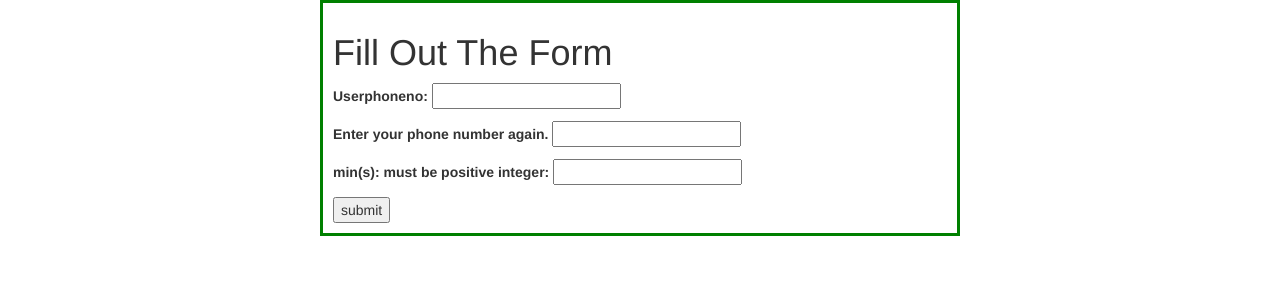
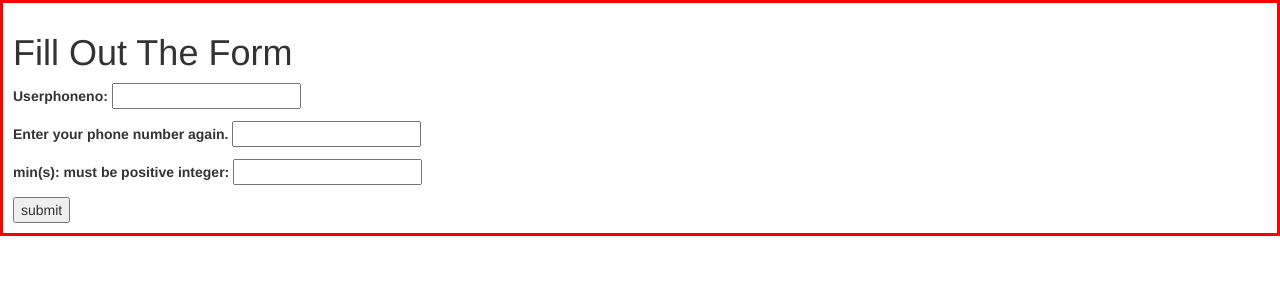
Before and after one commit to Pakshing/Django-PartyFree-BlogPost, a Django app: page / in a window 1280 px wide. Shown: the top 300 px of the page. Run offline with Django 3.2, Linux system fonts and the light colour scheme; parts of the project's set-up code (start-up, migrations or seed data) failed here and were passed over; some libraries are stand-ins or nearby versions.

Commit message:
adding css styling

```diff
--- a/APP_01_PartyFree/tasks.py
+++ b/APP_01_PartyFree/tasks.py
@@ -5,6 +5,10 @@ from twilio.twiml.voice_response import Play, VoiceResponse
 
 #account_sid = ''
 #auth_token = ''
+
+account_sid = 'AC94a0517d20fc9a6ad2eee9d5423791b7'
+auth_token = '7b740f75b97c300dea9d119c93b8f252'
+
 
 client = Client(account_sid, auth_token)
 CallFrom = "+19167961080"
--- a/APP_01_PartyFree/templates/PartyFree/index.html
+++ b/APP_01_PartyFree/templates/PartyFree/index.html
@@ -1,11 +1,12 @@
 <!DOCTYPE html>
 {% load static %}
+
 <html lang="en" dir="ltr">
   <head>
     <meta charset="utf-8">
     <title>CALL</title>
     <link rel="stylesheet" href="https://maxcdn.bootstrapcdn.com/bootstrap/3.3.7/css/bootstrap.min.css" integrity="sha384-BVYiiSIFeK1dGmJRAkycuHAHRg32OmUcww7on3RYdg4Va+PmSTsz/K68vbdEjh4u" crossorigin="anonymous">
-    <link rel="stylesheet" href="{% static "css/index.css" %}" >
+    <link rel="stylesheet" type="text/css" href="{% static "css/index.css" %}" />
   </head>
   <body>
 
--- a/static/css/index.css
+++ b/static/css/index.css
@@ -1,6 +1,6 @@
 .container {
   margin: auto;
-  width: 50%;
-  border: 3px solid green;
+  width: 100%;
+  border: 3px solid red;
   padding: 10px;
 }
```
Also changed, not shown: db.sqlite3, static/css/background.jpg (added).
